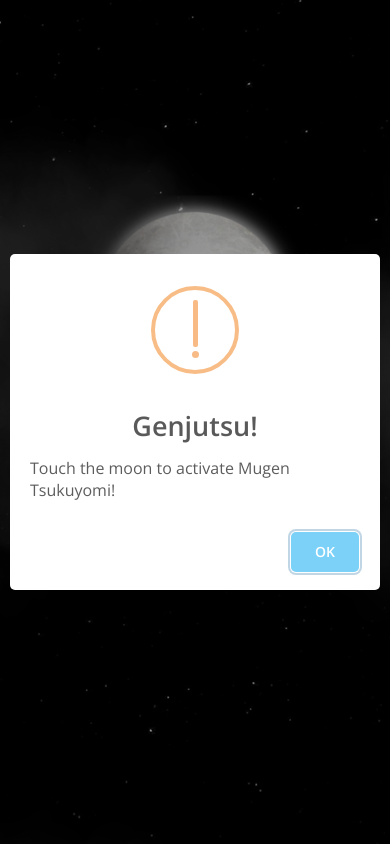
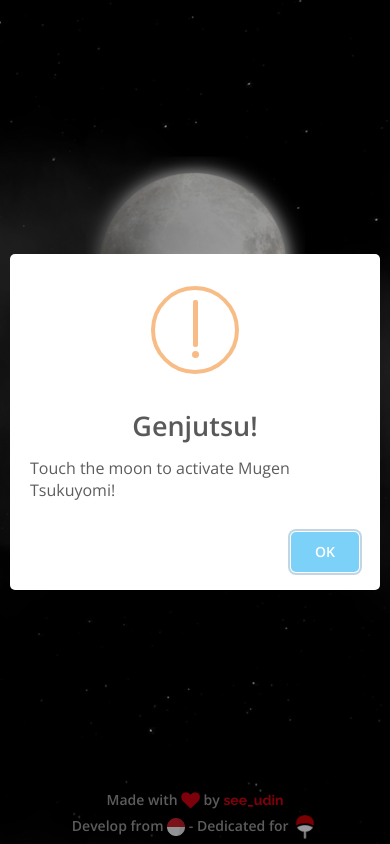
Before and after one commit to acerudyn/mugen_tsukoyomi, a plain HTML site: page index.html in a window 390 px wide. Drawn offline with nearby package versions, Linux system fonts and the light colour scheme.

Commit message:
add footer

```diff
--- a/css/night.css
+++ b/css/night.css
@@ -79,7 +79,6 @@
 }
 
 /* =================================================== */
-
 @keyframes move-clouds2-back {
   from {
     background-position: 0 0;
@@ -119,7 +118,6 @@
     background-position: 10000px 0;
   }
 }
-
 
 .stars, .twinkling, .clouds, .bulan, .bulan-merah, .clouds2 {
   position: absolute;
@@ -196,10 +194,21 @@
   }
 }
 
+.footer-copy {
+  position: absolute;
+  left: 0;
+  right: 0;
+  display: block;
+  margin-top: -9%;
+  z-index: 6;
+  display: block;
+  font-size: 14px;
+  font-weight: 600;
+}
 
 @media only screen and (max-width: 600px) {
   .bulan {
-    margin-top: 50%;
+    margin-top: 40%;
     max-width: 220px;
     max-height: 220px;
     z-index: 2;
@@ -207,7 +216,7 @@
 
   .bulan-merah {
     animation: rotation 50s infinite linear;
-    margin-top: 50%;
+    margin-top: 40%;
     max-width: 200px;
     max-height: 200px;
     -webkit-box-shadow: 0px 0px 25px 6px rgba(255, 0, 0, 0.7);
@@ -216,4 +225,15 @@
     border-radius: 50%;
     z-index: 4;
   }
+
+  .footer-copy {
+    position: absolute;
+    left: 0;
+    right: 0;
+    display: block;
+    margin-top: -20%;
+    z-index: 6;
+    display: block;
+  }
+
 }
--- a/index.html
+++ b/index.html
@@ -100,9 +100,9 @@ Smartphone Compatible web template, free webdesigns for Nokia, Samsung, LG, Sony
 </head>
 
 <body oncontextmenu="return false;">
-  <!-- disbale right click  -->
+  <!-- disbale right click -->
 
-	<audio id="myAudio"><source src="sound/ost.mp3" type="audio/mpeg"></audio>
+	<audio id="myAudio"><source src="sound/ost2.mp3" type="audio/mpeg"></audio>
 	<img class="img-responsive center-block bulan" src="images/moon.png" alt="">
 	<img class="img-responsive center-block bulan-merah" src="images/mugen.png" alt="">
 	<div class="stars"></div>
@@ -118,6 +118,13 @@ Smartphone Compatible web template, free webdesigns for Nokia, Samsung, LG, Sony
 		</div>
 	</div>
 	<!-- //login -->
+
+	<div class="footer-copy">
+			<p>Made with <i class="fa fa-heart fa-lg" style="color:#d10011;"></i> by
+				<a href="http://s.id/see_udin" target="_blank" style="color:#d10011;">see_udin</a> <br>
+				Develop from <img src="images/flag_id.png" alt="" width="18px" height="18px"> - Dedicated for <img src="images/uchiha.png" alt="" width="26px" height="24px"></p>
+		</div>
+	</div>
 
 	<!-- Bootstrap Core JavaScript -->
 	<script src="js/bootstrap.min.js"></script>
@@ -162,7 +169,7 @@ Smartphone Compatible web template, free webdesigns for Nokia, Samsung, LG, Sony
 						$('.bulan-merah').show();
 						$('.clouds').hide();
 						$('.clouds2').show();
-					}, 3000);
+					}, 1300);
 
 					// hide mugen tsukoyomi after end music
 					audio.onended = function() {
```
Also changed, not shown: images/flag_id.png (added), images/uchiha.png (added), 1 other file.
